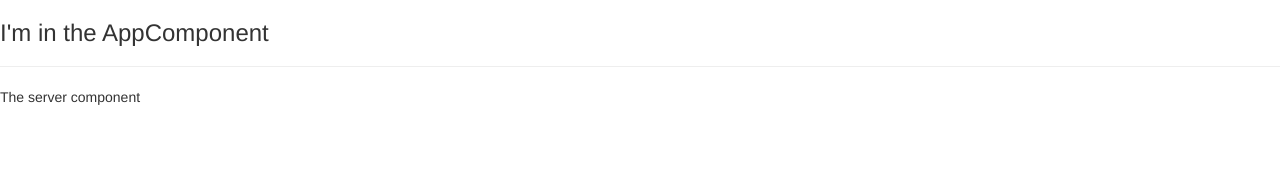
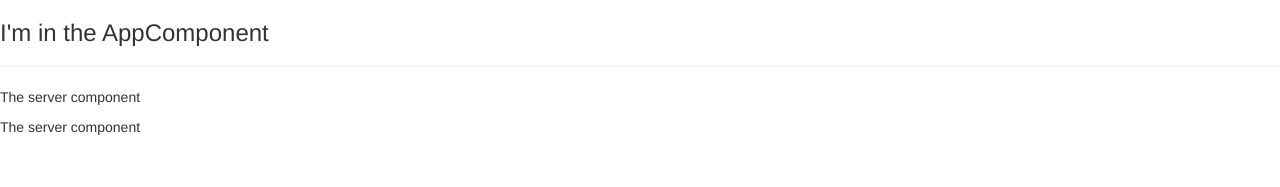
Before and after one commit to GemmaDawson/Angular6_July2018, an Angular app in the folder my-first-app/: page / in a window 1280 px wide. Shown: the top 187 px of the page. Built offline with nearby package versions, Linux system fonts and the light colour scheme.

Commit message:
Section 2 Lecture 18 | Creating Components with CLI & Nesting Components
Create new component folder with files in the CLI with command `ng generate component servers` or `ng g c servers`

```diff
--- a/my-first-app/src/app/app.component.html
+++ b/my-first-app/src/app/app.component.html
@@ -1,3 +1,3 @@
 <h3>I'm in the AppComponent</h3>
 <hr>
-<app-server></app-server>
+<app-servers></app-servers>
--- a/my-first-app/src/app/app.module.ts
+++ b/my-first-app/src/app/app.module.ts
@@ -3,9 +3,10 @@
 
 import { AppComponent } from "./app.component";
 import { ServerComponent } from "./server/server.component";
+import { ServersComponent } from './servers/servers.component';
 
 @NgModule({
-  declarations: [AppComponent, ServerComponent],
+  declarations: [AppComponent, ServerComponent, ServersComponent],
   imports: [BrowserModule],
   providers: [],
   bootstrap: [AppComponent]
--- /dev/null
+++ b/my-first-app/src/app/servers/servers.component.html
@@ -0,0 +1,2 @@
+<app-server></app-server>
+<app-server></app-server>
--- /dev/null
+++ b/my-first-app/src/app/servers/servers.component.ts
@@ -0,0 +1,15 @@
+import { Component, OnInit } from '@angular/core';
+
+@Component({
+  selector: 'app-servers',
+  templateUrl: './servers.component.html',
+  styleUrls: ['./servers.component.css']
+})
+export class ServersComponent implements OnInit {
+
+  constructor() { }
+
+  ngOnInit() {
+  }
+
+}
```
Also changed, not shown: my-first-app/src/app/servers/servers.component.css (added).
